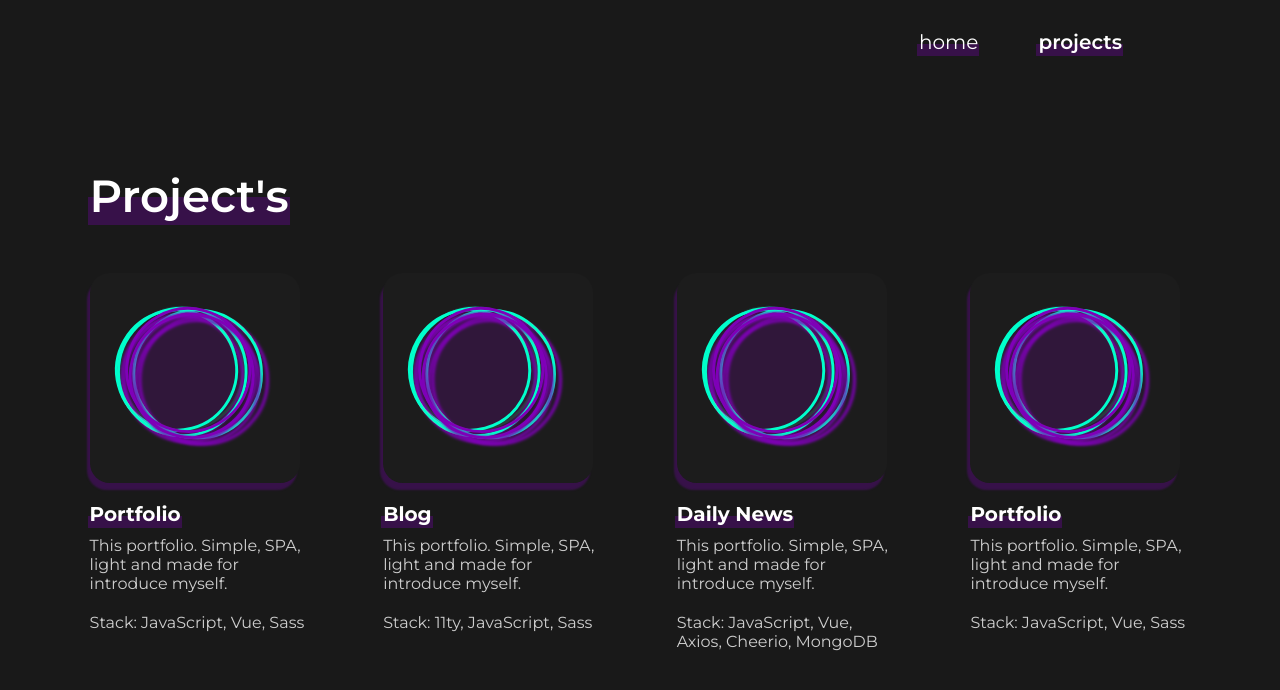
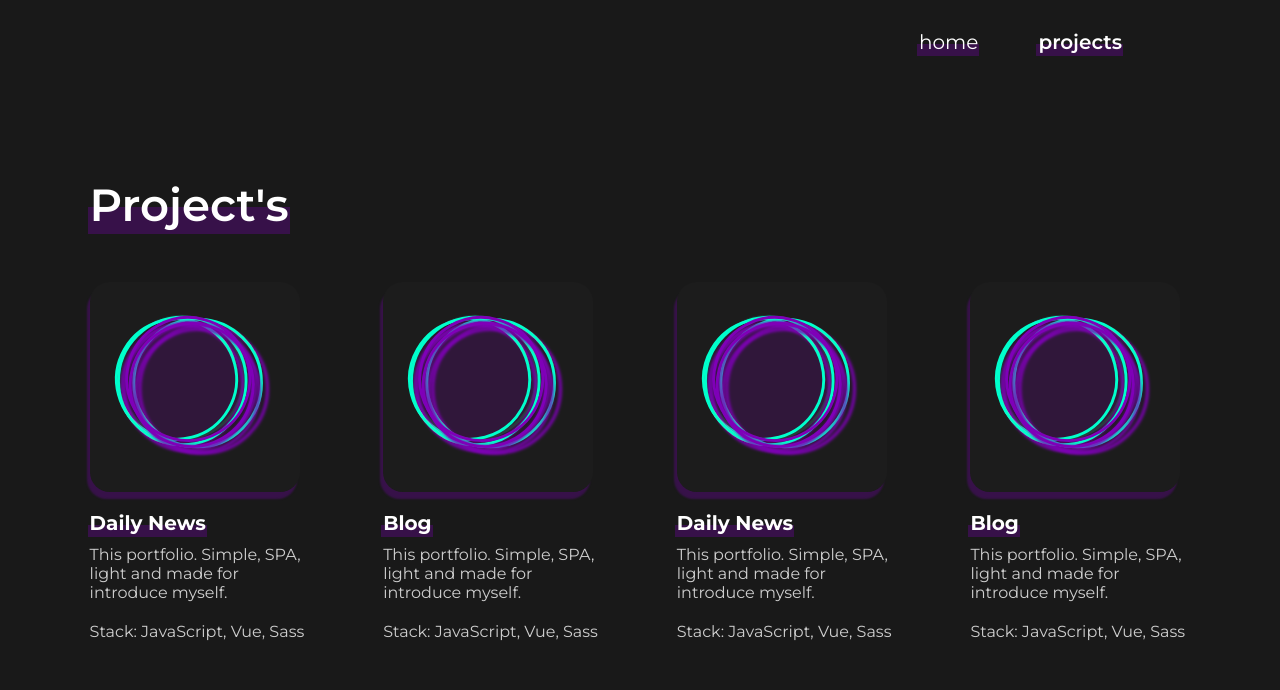
Before and after one commit to Kodziak/portflio, a Vue app: page / in a window 1280 px wide. Both pictures are taken after a click on the button "projects". Shown: the top 690 px of the page. Built offline with nearby package versions, Linux system fonts and the light colour scheme.

Commit message:
Change hard coded project info to auto generate using v-for loop.

```diff
--- a/src/components/Projects.vue
+++ b/src/components/Projects.vue
@@ -5,29 +5,11 @@
       <h1>Project's</h1>
     </div>
     <div class="project_flex">
-      <div class="project_card">
+      <div v-for="(item, index) in items" :key="index" class="project_card">
         <img src="../assets/Logo_mini.svg">
-        <h2>Portfolio</h2>
-        <p>This portfolio. Simple, SPA, light and made for introduce myself.</p>
-        <p>Stack: JavaScript, Vue, Sass</p>
-      </div>
-      <div class="project_card">
-        <img src="../assets/Logo_mini.svg">
-        <h2>Blog</h2>
-        <p>This portfolio. Simple, SPA, light and made for introduce myself.</p>
-        <p>Stack: 11ty, JavaScript, Sass</p>
-      </div>
-      <div class="project_card">
-        <img src="../assets/Logo_mini.svg">
-        <h2>Daily News</h2>
-        <p>This portfolio. Simple, SPA, light and made for introduce myself.</p>
-        <p>Stack: JavaScript, Vue, Axios, Cheerio, MongoDB</p>
-      </div>
-      <div class="project_card">
-        <img src="../assets/Logo_mini.svg">
-        <h2>Portfolio</h2>
-        <p>This portfolio. Simple, SPA, light and made for introduce myself.</p>
-        <p>Stack: JavaScript, Vue, Sass</p>
+        <h2>{{ item.title }}</h2>
+        <p>{{ item.description }}</p>
+        <p>Stack: {{ item.stack }}</p>
       </div>
     </div>
     <div class="flex-1"></div>
@@ -36,7 +18,37 @@
 
 <script>
 export default {
-  name: "Projects"
+  name: "Projects",
+  data() {
+    return {
+      items: [
+        {
+          title: "Daily News",
+          description:
+            "This portfolio. Simple, SPA, light and made for introduce myself.",
+          stack: "JavaScript, Vue, Sass"
+        },
+        {
+          title: "Blog",
+          description:
+            "This portfolio. Simple, SPA, light and made for introduce myself.",
+          stack: "JavaScript, Vue, Sass"
+        },
+        {
+          title: "Daily News",
+          description:
+            "This portfolio. Simple, SPA, light and made for introduce myself.",
+          stack: "JavaScript, Vue, Sass"
+        },
+        {
+          title: "Blog",
+          description:
+            "This portfolio. Simple, SPA, light and made for introduce myself.",
+          stack: "JavaScript, Vue, Sass"
+        }
+      ]
+    };
+  }
 };
 
 // TODO: v-for instead of hard coded project_card. Info in params.
```
